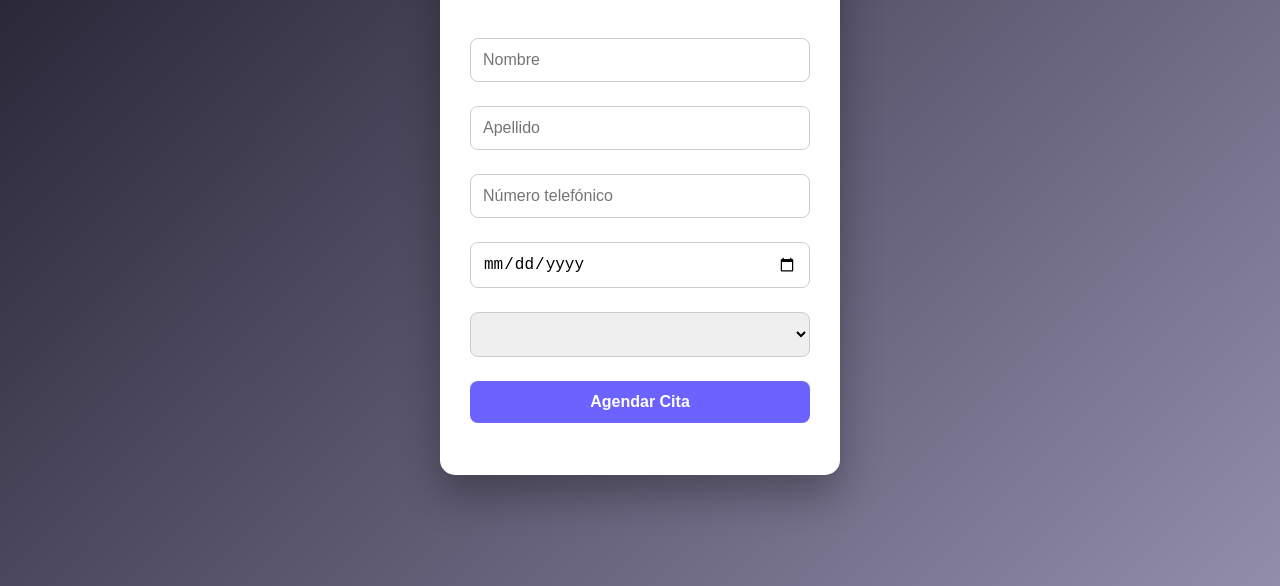
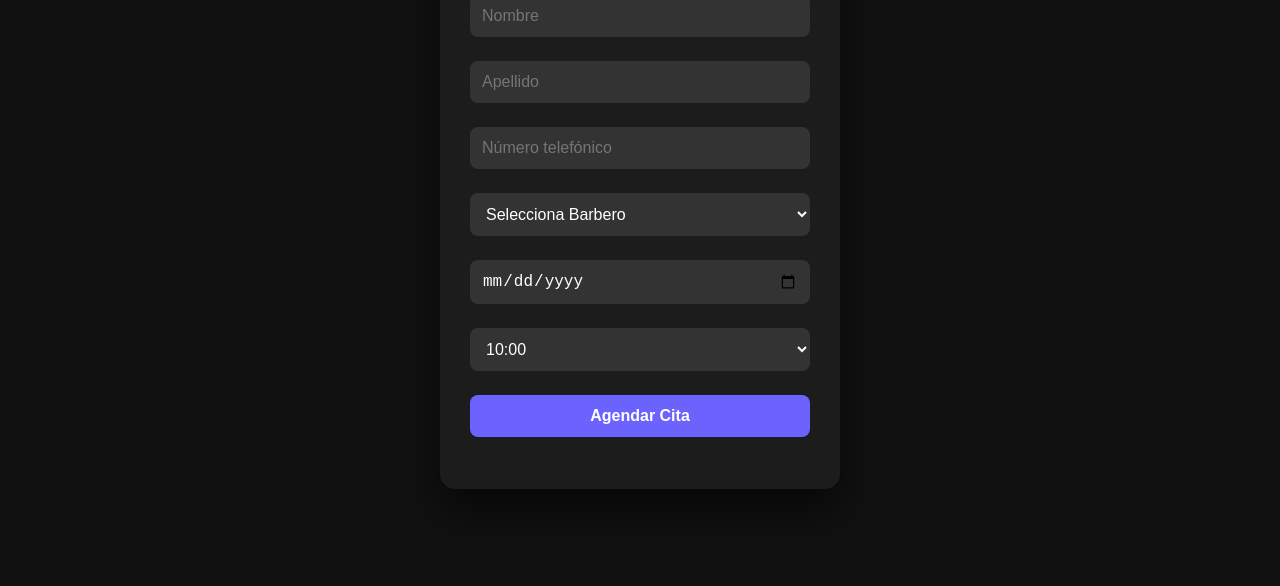
Before and after one commit to vpnvon601-hash/LaZonaDelBarberoCitas, a plain HTML site: page index.html in a window 1280 px wide. Shown: the part 214-800 px from the top of the page. Drawn offline with Linux system fonts and the light colour scheme.

Commit message:
Update index.html

```diff
--- a/index.html
+++ b/index.html
@@ -6,62 +6,48 @@
 <title>Agendar Cita - LA ZONA DEL BARBERO</title>
 <link href="https://fonts.googleapis.com/css2?family=Montserrat:wght@400;600&display=swap" rel="stylesheet">
 <style>
-* { box-sizing: border-box; margin: 0; padding: 0; }
-body {
-    font-family: 'Montserrat', sans-serif;
-    background: linear-gradient(135deg, #1f1c2c, #928dab);
-    min-height: 100vh;
-    display: flex;
-    justify-content: center;
-    align-items: center;
+* { box-sizing: border-box; margin:0; padding:0; }
+body, html { height:100%; font-family:'Montserrat',sans-serif; }
+body { background-color:#111; display:flex; justify-content:center; align-items:center; }
+#splash {
+  position:fixed; top:0; left:0; width:100%; height:100%;
+  background:#000; display:flex; justify-content:center; align-items:center; color:#fff; font-size:2em; z-index:9999;
 }
 .container {
-    background-color: #fff;
-    padding: 40px 30px;
-    border-radius: 15px;
-    width: 400px;
-    box-shadow: 0 20px 40px rgba(0,0,0,0.3);
+  background-color:#1c1c1c; color:#fff;
+  padding:40px 30px; border-radius:15px; width:400px;
+  box-shadow:0 20px 40px rgba(0,0,0,0.6);
 }
-h2 {
-    text-align: center;
-    color: #333;
-    margin-bottom: 30px;
-    font-weight: 600;
+h2 { text-align:center; margin-bottom:30px; font-weight:600; color:#fff; }
+input, select, button {
+  width:100%; padding:12px; margin:12px 0; border-radius:8px; border:none; font-size:16px;
 }
-input, select, button {
-    width: 100%;
-    padding: 12px;
-    margin: 12px 0;
-    border-radius: 8px;
-    border: 1px solid #ccc;
-    font-size: 16px;
+input, select { background:#333; color:#fff; }
+input:focus, select:focus { outline:none; box-shadow:0 0 5px #6c63ff; }
+button {
+  background:#6c63ff; color:#fff; font-weight:600; cursor:pointer; transition:0.3s;
 }
-input:focus, select:focus {
-    outline: none;
-    border-color: #6c63ff;
-    box-shadow: 0 0 5px rgba(108,99,255,0.5);
-}
-button {
-    background-color: #6c63ff;
-    color: #fff;
-    border: none;
-    font-weight: 600;
-    cursor: pointer;
-    transition: all 0.3s ease;
-}
-button:hover { background-color: #5751d0; }
-option.unavailable { color: red; font-weight: bold; }
-label { font-weight: 600; color: #555; }
+button:hover { background:#5751d0; }
+option.unavailable { color:red; font-weight:bold; }
 </style>
 </head>
 <body>
 
-<div class="container">
-<h2>Agendar Cita - LA ZONA DEL BARBERO</h2>
+<div id="splash">LA ZONA DEL BARBERO</div>
+
+<div class="container" style="display:none;" id="mainForm">
+<h2>Agendar Cita</h2>
 <form id="citaForm">
 <input type="text" id="nombre" placeholder="Nombre" required>
 <input type="text" id="apellido" placeholder="Apellido" required>
 <input type="tel" id="telefono" placeholder="Número telefónico" required pattern="[0-9]{10,15}">
+<select id="barbero" required>
+  <option value="">Selecciona Barbero</option>
+  <option value="Dylan">Dylan</option>
+  <option value="Santiago">Santiago</option>
+  <option value="Alejandro">Alejandro</option>
+  <option value="Leonardo">Leonardo</option>
+</select>
 <input type="date" id="fecha" required>
 <select id="hora" required></select>
 <button type="submit">Agendar Cita</button>
@@ -73,7 +59,10 @@ label { font-weight: 600; color: #555; }
 <script src="https://www.gstatic.com/firebasejs/9.22.2/firebase-database-compat.js"></script>
 
 <script>
-// Configuración Firebase
+// Splash screen
+setTimeout(()=>{ document.getElementById('splash').style.display='none'; document.getElementById('mainForm').style.display='block'; }, 2000);
+
+// Firebase config
 const firebaseConfig = {
   apiKey: "AIzaSyD0XwAGFWJEFs6_bpPLQGSVeBPyTkymk6I",
   authDomain: "shantybarber-b7b8c.firebaseapp.com",
@@ -89,66 +78,65 @@ const db = firebase.database();
 
 const horaSelect = document.getElementById('hora');
 const fechaInput = document.getElementById('fecha');
+const barberoSelect = document.getElementById('barbero');
 
-// Generar horas de 10:00 a 21:00 cada 40 minutos
+// Generar horas
 function generarHoras() {
-    horaSelect.innerHTML = '';
-    let start = 10*60;
-    const end = 21*60;
-    while(start < end){
-        let h = Math.floor(start/60);
-        let m = start%60;
-        let horaStr = `${h.toString().padStart(2,'0')}:${m.toString().padStart(2,'0')}`;
-        let option = document.createElement('option');
-        option.value = horaStr;
-        option.textContent = horaStr;
+  horaSelect.innerHTML='';
+  let start=10*60, end=21*60;
+  while(start<end){
+    let h=Math.floor(start/60), m=start%60;
+    let horaStr=`${h.toString().padStart(2,'0')}:${m.toString().padStart(2,'0')}`;
+    let option=document.createElement('option');
+    option.value=horaStr; option.textContent=horaStr;
     horaSelect.appendChild(option);
-        start += 40;
+    start+=40;
   }
 }
 
-// Actualizar horas ocupadas
+// Actualizar horas ocupadas por barbero
 function actualizarHoras() {
-    if(!fechaInput.value) return;
-    const ref = db.ref('citas/'+fechaInput.value);
-    ref.on('value', (snapshot)=>{
+  if(!fechaInput.value || !barberoSelect.value) return;
+  const ref=db.ref('citas/'+fechaInput.value+'/'+barberoSelect.value);
+  ref.on('value', snapshot=>{
     generarHoras();
-        const citas = snapshot.val() || {};
+    const citas = snapshot.val()||{};
     for(let option of horaSelect.options){
       if(citas[option.value]){
-                option.disabled = true;
+        option.disabled=true;
         option.classList.add('unavailable');
-                option.textContent = option.value + ' - Ocupado';
+        option.textContent = option.value+' - Ocupado';
       }
     }
   });
 }
 
 fechaInput.addEventListener('change', actualizarHoras);
+barberoSelect.addEventListener('change', actualizarHoras);
 
 // Enviar formulario
 document.getElementById('citaForm').addEventListener('submit', function(e){
   e.preventDefault();
-    const nombre = document.getElementById('nombre').value;
-    const apellido = document.getElementById('apellido').value;
-    const telefono = document.getElementById('telefono').value;
-    const fecha = document.getElementById('fecha').value;
-    const hora = document.getElementById('hora').value;
-
+  const nombre=document.getElementById('nombre').value;
+  const apellido=document.getElementById('apellido').value;
+  const telefono=document.getElementById('telefono').value;
+  const fecha=document.getElementById('fecha').value;
+  const hora=document.getElementById('hora').value;
+  const barbero=document.getElementById('barbero').value;
   if(!hora) return alert('Selecciona una hora disponible.');
 
   // Guardar en Firebase
-    db.ref('citas/'+fecha+'/'+hora).set({ nombre, apellido, telefono });
+  db.ref('citas/'+fecha+'/'+barbero+'/'+hora).set({nombre,apellido,telefono});
 
   // Abrir WhatsApp
-    const mensaje = `Hola! Quiero agendar una cita:\nNombre: ${nombre}\nApellido: ${apellido}\nTeléfono: ${telefono}\nFecha: ${fecha}\nHora: ${hora}`;
-    const waUrl = `https://wa.me/573233489369?text=${encodeURIComponent(mensaje)}`;
+  const mensaje=`Hola! Quiero agendar una cita:\nNombre: ${nombre}\nApellido: ${apellido}\nTeléfono: ${telefono}\nFecha: ${fecha}\nHora: ${hora}\nBarbero: ${barbero}`;
+  const waUrl=`https://wa.me/573233489369?text=${encodeURIComponent(mensaje)}`;
   window.open(waUrl,'_blank');
-
   alert('Cita agendada correctamente!');
   document.getElementById('citaForm').reset();
-    horaSelect.innerHTML = '';
+  horaSelect.innerHTML='';
 });
+generarHoras();
 </script>
 </body>
 </html>
```
Lines whose indentation alone changed are shown as unchanged.
